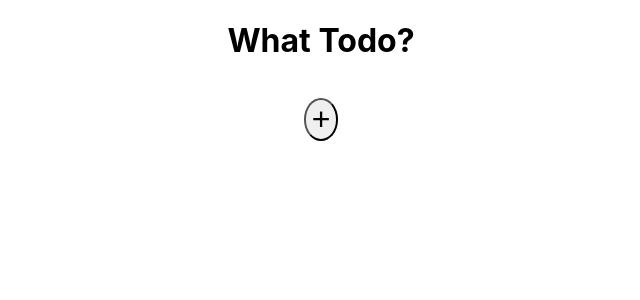
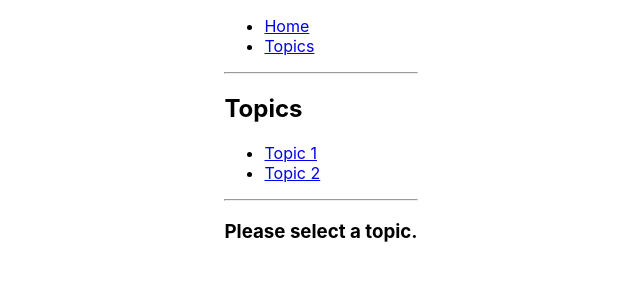
Before and after one commit to AluBhorta/what-todo, a React (Create React App) app: page /topics in a window 1280 px wide. Shown: the top 300 px of the page, without its empty margins (319-959 px from the left). Built offline with nearby package versions, Linux system fonts and the light colour scheme.

Commit message:
testing router

```diff
--- a/package.json
+++ b/package.json
@@ -5,6 +5,7 @@
   "dependencies": {
     "react": "^16.7.0",
     "react-dom": "^16.7.0",
+    "react-router-dom": "^4.3.1",
     "react-scripts": "2.1.3"
   },
   "scripts": {
--- a/src/App.js
+++ b/src/App.js
@@ -1,10 +1,11 @@
 import React, { Component } from "react";
-
+import { BrowserRouter as Router, Route, Link } from "react-router-dom";
 import Header from "./components/Header";
 import Footer from "./components/Footer";
 import AddButton from "./components/AddButton";
 import TodoList from "./components/todo/TodoList";
 import AddListForm from "./components/todo/AddListForm";
+import RouterTest from "./components/RouterTest";
 
 class App extends Component {
   state = {
@@ -26,10 +27,13 @@ class App extends Component {
   };
 
   render() {
-    const todoLists = this.state.todoLists;
+    const todoLists = this.state.todoLists.map(list => (
+      <div className="todo-list">{list.props.title}</div>
+    ));
+
     return (
       <div className="app">
-        <Header />
+        {/* <Header />
         {this.state.displayAddListModal ? (
           <AddListForm handleListTitle={this.handleListTitle} />
         ) : (
@@ -37,7 +41,8 @@ class App extends Component {
         )}
 
         <div className="todo-lists">{todoLists}</div>
-        {/* <Footer /> */}
+        <Footer /> */}
+        <RouterTest />
       </div>
     );
   }
--- /dev/null
+++ b/src/components/RouterTest.js
@@ -0,0 +1,61 @@
+import React, { Component } from "react";
+import { BrowserRouter as Router, Route, Link } from "react-router-dom";
+
+
+const Home = p => <div>Home</div>;
+const Topic = ({ match }) => (
+  <div>
+    <h3>{match.params.id}</h3>
+  </div>
+);
+const Topics = ({ match }) => {
+  return (
+    <div>
+      <h2>Topics</h2>
+      <ul>
+        <li>
+          <Link to={`${match.path}/topic1`}>Topic 1</Link>
+        </li>
+        <li>
+          <Link to={`${match.path}/topic2`}>Topic 2</Link>
+        </li>
+      </ul>
+
+      <hr />
+
+      <Route path={`${match.path}/:id`} component={Topic} />
+      <Route
+        exact
+        path={match.path}
+        render={() => <h3>Please select a topic.</h3>}
+      />
+    </div>
+  );
+};
+
+class RouterTest extends Component {
+  render() {
+    return (
+      <div className="router-test">
+        <Router>
+          <div>
+            <ul>
+              <li>
+                <Link to="/">Home</Link>
+              </li>
+              <li>
+                <Link to="/topics">Topics</Link>
+              </li>
+            </ul>
+            <hr />
+
+            <Route exact path="/" component={Home} />
+            <Route path="/topics" component={Topics} />
+          </div>
+        </Router>
+      </div>
+    );
+  }
+}
+
+export default RouterTest;
--- a/src/components/todo/AddItemForm.js
+++ b/src/components/todo/AddItemForm.js
@@ -13,13 +13,16 @@ class AddItemForm extends Component {
   handleChange = e => {
     const { name, value } = e.target;
     this.setState({ [name]: value });
-    console.log(value);
   };
 
   handleSubmit = e => {
     e.preventDefault();
     const { itemTitle, handleListItem, itemPriority } = this.state;
-    handleListItem(itemTitle, itemPriority);
+    handleListItem(true, itemTitle, itemPriority);
+  };
+
+  handleCancel = e => {
+    this.state.handleListItem(false);
   };
 
   render() {
@@ -46,6 +49,7 @@ class AddItemForm extends Component {
 
           <button>Add New Item</button>
         </form>
+        <button onClick={this.handleCancel}>Cancel</button>
       </div>
     );
   }
--- a/src/components/todo/ListItem.js
+++ b/src/components/todo/ListItem.js
@@ -5,8 +5,9 @@ function ListItem(props) {
   return (
     <div className="list-item">
       <h3>List Item</h3>
+      Priority: {priority}
+      <br />
       Title: {title}
-      Priority: {priority}
     </div>
   );
 }
--- a/src/components/todo/TodoList.js
+++ b/src/components/todo/TodoList.js
@@ -17,7 +17,8 @@ class TodoList extends Component {
     this.setState({ displayAddItemForm: true });
   };
 
-  handleListItem = (itemTitle, itemPriority) => {
+  handleListItem = (willAddNewItem, itemTitle, itemPriority) => {
+    if (willAddNewItem) {
       this.setState(prevState => {
         const id = prevState.listItems.length;
         prevState.listItems.push(
@@ -25,6 +26,7 @@ class TodoList extends Component {
         );
         return prevState;
       });
+    }
     this.setState({ displayAddItemForm: false });
   };
 
@@ -32,7 +34,7 @@ class TodoList extends Component {
     const listItems = this.state.listItems;
     return (
       <div className="todo-list">
-        <h1>Todo List: {this.state.listTitle}</h1>
+        <h1>{this.state.listTitle}</h1>
 
         {this.state.displayAddItemForm ? (
           <AddItemForm handleListItem={this.handleListItem} />
--- a/src/styles/_component.scss
+++ b/src/styles/_component.scss
@@ -13,6 +13,10 @@
   background-color: lighten($color: $main-color, $amount: 20);
 }
 
+.todo-list {
+  border: 1px solid #000;
+}
+
 .list-item {
   border: 1px grey solid;
 }
--- a/src/styles/_layout.scss
+++ b/src/styles/_layout.scss
@@ -9,19 +9,22 @@ body {
   display: grid;
   justify-items: center;
   grid-gap: 1rem;
-  position: relative;
+  // position: relative;
 }
 
 .todo-lists {
   display: grid;
-  grid-template-columns: repeat(5, 1fr);
+  width: 90%;
+  justify-content: space-around;
+  grid-template-columns: repeat(auto-fill, minmax(150px, 1fr));
   grid-gap: 0.5rem;
 }
 
 .add-btn {
-  font-size: 2rem;
+  font-size: 1rem;
 }
 
-.todo-list {
-  border: 1px solid #000;
+.footer {
+  position: relative;
+  top: 200px;
 }
--- a/src/styles/main.css
+++ b/src/styles/main.css
@@ -38,6 +38,10 @@ html {
   background-color: #8679d5;
 }
 
+.todo-list {
+  border: 1px solid #000;
+}
+
 .list-item {
   border: 1px grey solid;
 }
@@ -66,22 +70,25 @@ body {
   display: grid;
   justify-items: center;
   grid-gap: 1rem;
-  position: relative;
 }
 
 .todo-lists {
   display: -ms-grid;
   display: grid;
-  -ms-grid-columns: (1fr)[5];
-      grid-template-columns: repeat(5, 1fr);
+  width: 90%;
+  -ms-flex-pack: distribute;
+      justify-content: space-around;
+  -ms-grid-columns: (minmax(150px, 1fr))[auto-fill];
+      grid-template-columns: repeat(auto-fill, minmax(150px, 1fr));
   grid-gap: 0.5rem;
 }
 
 .add-btn {
-  font-size: 2rem;
+  font-size: 1rem;
 }
 
-.todo-list {
-  border: 1px solid #000;
+.footer {
+  position: relative;
+  top: 200px;
 }
 /*# sourceMappingURL=main.css.map */
```
Also changed, not shown: 2 other files (tests, documents, lock files or other folders). Lines whose indentation alone changed are shown as unchanged.
